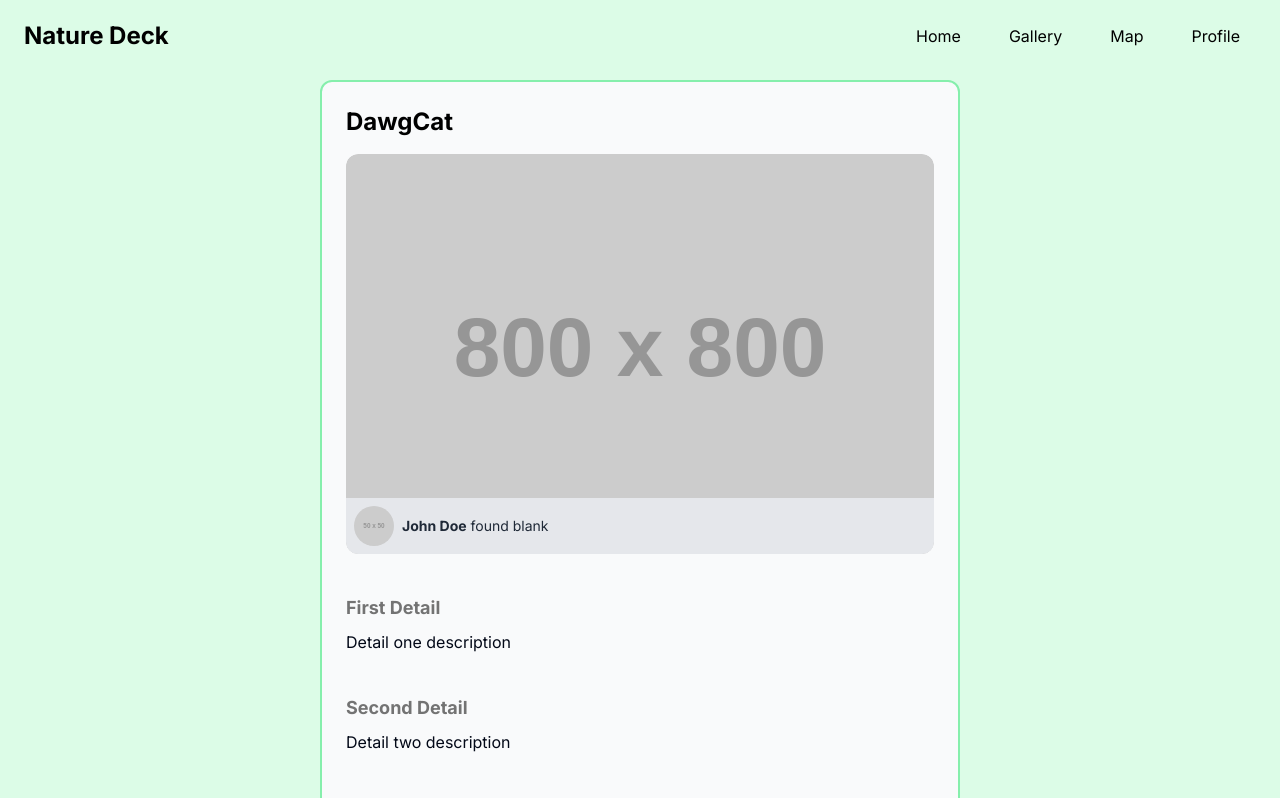
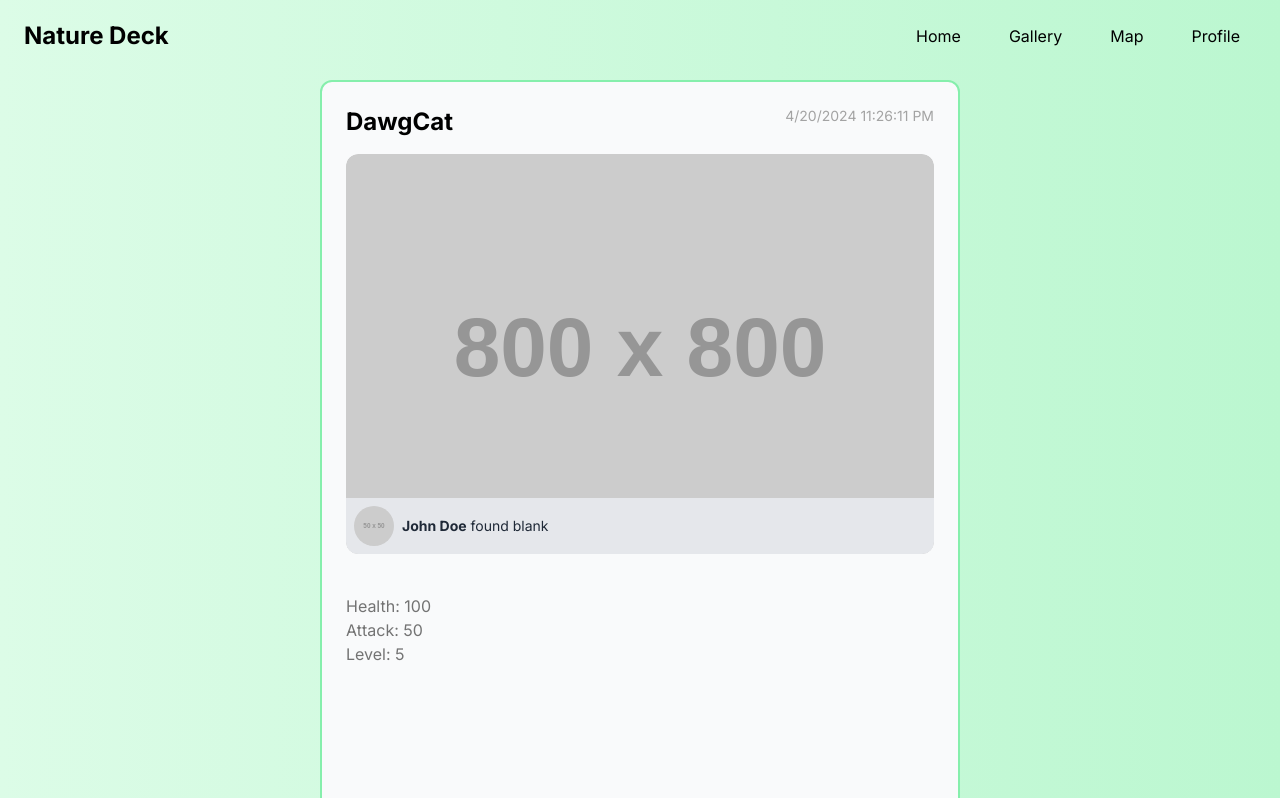
Before and after one commit to DannyMang/lahacks24, a Next.js app: page /feed in a window 1280 px wide. Shown: the top 798 px of the page. Built offline with nearby package versions, Linux system fonts and the light colour scheme.

Commit message:
reformat post component

```diff
--- a/src/app/feed/page.tsx
+++ b/src/app/feed/page.tsx
@@ -8,51 +8,60 @@ import MainHeader from "@/components/main/mainheader";
 export default function Component() {
   const feedData = [
     {
-      mainTitle: "DawgCat",
+      postId: 1,
+      object: "DawgCat",
       username: "John Doe",
       profileImageUrl: "https://via.placeholder.com/50",
-      posts: [
-        { title: "First Detail", description: "Detail one description" },
-        { title: "Second Detail", description: "Detail two description" },
-        { title: "Third Detail", description: "Detail three description" }
-      ]
+      postImage: "https://via.placeholder.com/800",
+      health: 100,
+      attack: 50,
+      level: 5,
+      timestamp: new Date().toISOString(),
     },
     {
-      mainTitle: "DawgCat",
+      postId: 2,
+      object: "DawgCat",
       username: "John Doe",
       profileImageUrl: "https://via.placeholder.com/50",
-      posts: [
-        { title: "First Detail", description: "Detail one description" },
-        { title: "Second Detail", description: "Detail two description" },
-        { title: "Third Detail", description: "Detail three description" }
-      ]
+      postImage: "https://via.placeholder.com/800",
+      health: 100,
+      attack: 50,
+      level: 5,
+      timestamp: new Date().toISOString(),
     },
     {
-      mainTitle: "DawgCat",
+      postId: 3,
+      object: "DawgCat",
       username: "John Doe",
       profileImageUrl: "https://via.placeholder.com/50",
-      posts: [
-        { title: "First Detail", description: "Detail one description" },
-        { title: "Second Detail", description: "Detail two description" },
-        { title: "Third Detail", description: "Detail three description" }
-      ]
-    },
+      postImage: "https://via.placeholder.com/800",
+      health: 100,
+      attack: 50,
+      level: 5,
+      timestamp: new Date().toISOString(),
+    }
   ];
 
+
   return (
-    <div className="bg-gradient-to-r from-green-100 to-green-100">
-      <MainHeader/>
+    <div className="bg-gradient-to-r from-green-100 to-green-200">
+      <MainHeader />
       {feedData.map((data, index) => (
         <FeedPost
-          key={index}
-          mainTitle={data.mainTitle}
+          key={data.postId}  // Use postId instead of index for a unique key if postId is guaranteed unique
+          postId={data.postId}
+          object={data.object}
           username={data.username}
+          postImage={data.postImage}
           profileImageUrl={data.profileImageUrl}
-          posts={data.posts}
+          health={data.health}
+          attack={data.attack}
+          level={data.level}
+          timestamp={data.timestamp}
         />
       ))}
-      <h1 className="w-full text-center mt-20">Go Outside For A Break :) </h1>
-      <div className="h-20 bg-gradient-to-r from-green-100 to-green-100"></div>
+      <h1 className="w-full text-center text-xl font-bold mt-20">Go Outside For A Break :)</h1>
+      <div className="h-20 bg-gradient-to-r from-green-100 to-green-200"></div>
     </div>
   );
 }
--- a/src/components/feed/feedpost.tsx
+++ b/src/components/feed/feedpost.tsx
@@ -1,35 +1,34 @@
-// ProfileCard.js
 import Image from "next/image";
 import React from "react";
 import { CardBody, CardContainer, CardItem } from "@/components/ui/3d-card";
 
-function PostDetails({ title, description }) {
+function PostDetails({ title, description, timestamp, health, attack, level }) {
     return (
       <>
         <div className="flex justify-between items-center mt-10">
-        <CardItem
-          as="p"
-          translateZ="60"
-          className="text-neutral-500 text-lg font-bold max-w-sm dark:text-white"
-        >
-          {title}
-        </CardItem>
         </div>
-      <p className="mt-2">{description}</p>
+        <p className="text-neutral-500">Health: {health}</p>
+        <p className="text-neutral-500">Attack: {attack}</p>
+        <p className="text-neutral-500">Level: {level}</p>
       </>
     );
   }
 
-export default function FeedPost({ mainTitle, username, profileImageUrl, posts }) {
+  export default function FeedPost({ postId, object, username, profileImageUrl, postImage, health, attack, level, timestamp }) {
     return (
       <CardContainer className="inter-var">
         <CardBody className="bg-gray-50 relative group/card dark:hover:shadow-2xl dark:hover:shadow-emerald-500/[0.1] dark:bg-black dark:border-white/[0.2] border-black/[0.1] w-auto sm:w-[40rem] min-h-[900px] rounded-xl p-6 border-2 border-green-300">
+          <div className="flex justify-between items-start">
             <CardItem translateZ="60" className="text-2xl font-bold text-neutral-600 text-black">
-          {mainTitle}
+              {object}
             </CardItem>
+            <span className="text-sm text-neutral-400 self-start">
+              {new Date(timestamp).toLocaleDateString()} {new Date(timestamp).toLocaleTimeString()}
+            </span>
+          </div>
           <CardItem translateZ="60" className="w-full mt-4 relative overflow-hidden rounded-xl">
             <Image
-            src="https://via.placeholder.com/800"
+              src={postImage}
               height="800"
               width="1000"
               className="h-[50vh] w-full object-cover rounded-xl"
@@ -42,9 +41,13 @@ export default function FeedPost({ mainTitle, username, profileImageUrl, posts }
               </div>
             </div>
           </CardItem>
-        {posts.map((post, index) => (
-          <PostDetails key={index} title={post.title} description={post.description} />
-        ))}
+          <PostDetails
+            title={object}
+            description="Dynamic description based on object details."
+            health={health}
+            attack={attack}
+            level={level}
+          />
         </CardBody>
       </CardContainer>
     );
```
Lines whose indentation alone changed are shown as unchanged.
